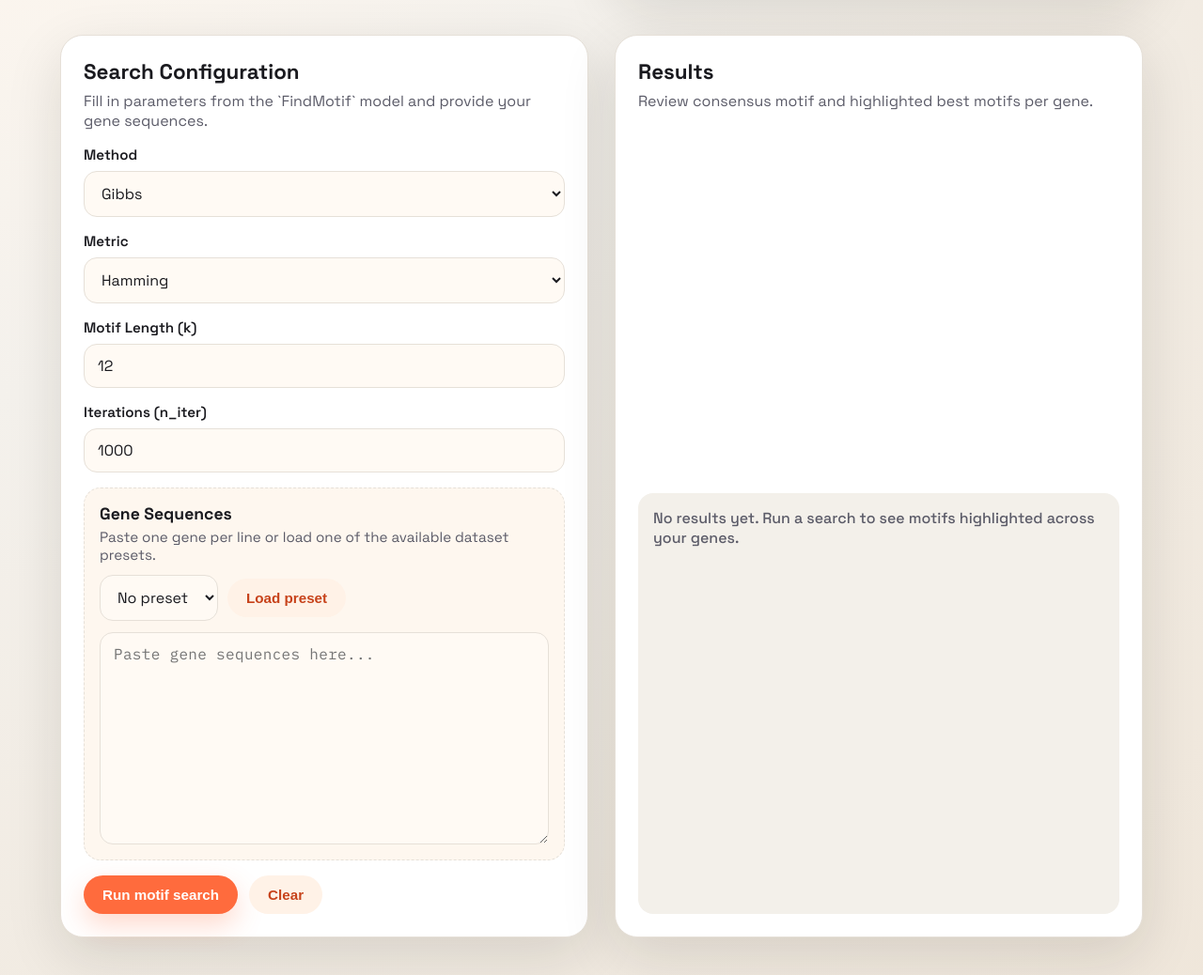
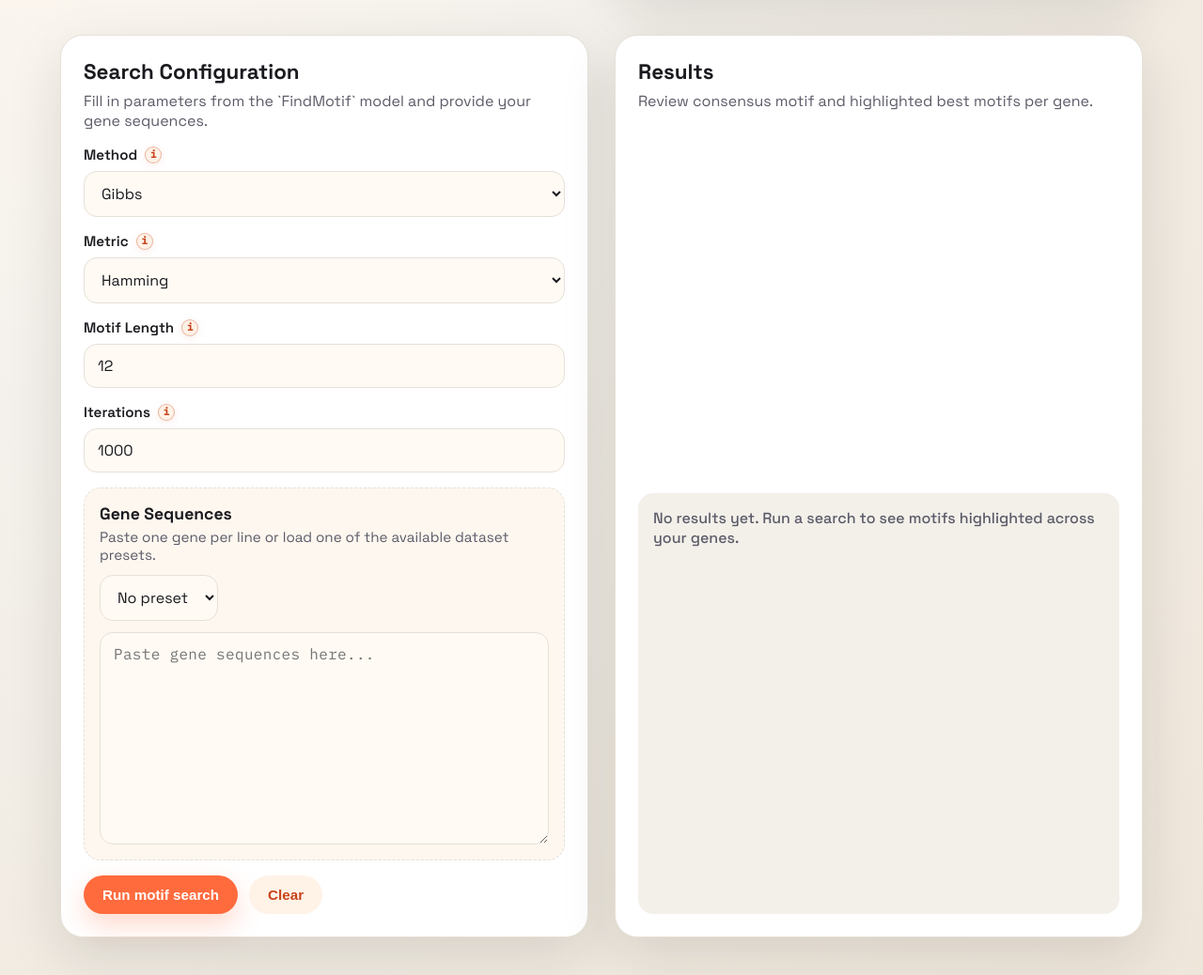
Before and after one commit to PandaMia/Motif-search, a FastAPI app: page / in a window 1280 px wide. Shown: the part 219-1257 px from the top of the page at 94% size. Run offline with FastAPI, Linux system fonts and the light colour scheme.

Commit message:
Enhance motif search functionality: add EM method, update models and UI, improve error handling, and refine styling

```diff
--- a/app.py
+++ b/app.py
@@ -27,7 +27,8 @@ app.mount(
 @app.get("/", response_class=HTMLResponse)
 async def index(request: Request):
     presets = [{key: value for key, value in preset.items() if key != "path"} for preset in load_presets(BASE_DIR)]
-    context = {"request": request, "presets": presets}
+    style_version = int(Path(BASE_DIR, "static", "style.css").stat().st_mtime)
+    context = {"request": request, "presets": presets, "style_version": style_version}
     return TEMPLATES.TemplateResponse("index.html", context)
 
 
--- a/motif_search/random_search.py
+++ b/motif_search/random_search.py
@@ -26,7 +26,6 @@ class RandomMotifSearch(BaseMotifSearch):
         """
         super().__init__(genes, k, metric)        # initialize BaseMotifSearch
         self.n_iter = n_iter                      # number of epochs
-        self.last_index = self.gene_len - self.k  # last possible index for motif start
 
     @error_handler
     def run_search(self) -> dict:
@@ -86,8 +85,8 @@ class RandomMotifSearch(BaseMotifSearch):
             List[str]: random motifs
         """
         random_motifs = []
-        for i in range(self.n_genes):
-            index = random.randint(0, self.last_index)
+        for i, last_index in enumerate(self.last_indexes):
+            index = random.randint(0, last_index)
             motif = self.genes[i][index: index + self.k]
             random_motifs.append(motif)
         return random_motifs
--- a/static/style.css
+++ b/static/style.css
@@ -124,6 +124,66 @@ h1 {
     font-size: 0.95rem;
 }
 
+.label-with-info {
+    display: inline-flex;
+    align-items: center;
+    gap: 8px;
+}
+
+.info-icon {
+    position: relative;
+    display: inline-flex;
+    align-items: center;
+    justify-content: center;
+    width: 18px;
+    height: 18px;
+    flex: 0 0 18px;
+    border-radius: 999px;
+    border: 1px solid rgba(199, 66, 26, 0.35);
+    background: #fff2e7;
+    color: var(--accent-dark);
+    font-family: var(--mono);
+    font-size: 0.7rem;
+    font-weight: 600;
+    line-height: 1;
+    cursor: help;
+    box-shadow: 0 2px 8px rgba(199, 66, 26, 0.1);
+    transition: transform 0.15s ease, box-shadow 0.15s ease;
+}
+
+.info-icon:hover,
+.info-icon:focus-visible {
+    transform: translateY(-1px);
+    box-shadow: 0 4px 12px rgba(199, 66, 26, 0.16);
+}
+
+.info-icon::after {
+    content: attr(title);
+    position: absolute;
+    left: calc(100% + 10px);
+    top: 50%;
+    transform: translateY(-50%);
+    min-width: 220px;
+    max-width: 280px;
+    padding: 10px 12px;
+    border-radius: 12px;
+    background: #1f1c18;
+    color: #fffaf4;
+    box-shadow: var(--shadow);
+    opacity: 0;
+    pointer-events: none;
+    transition: opacity 0.15s ease;
+    font-size: 0.78rem;
+    font-weight: 400;
+    line-height: 1.4;
+    z-index: 10;
+}
+
+.info-icon:hover::after,
+.info-icon:focus-visible::after {
+    opacity: 1;
+}
+
 input,
 select,
 textarea {
@@ -159,6 +219,10 @@ textarea {
     background: var(--bg-accent);
     display: grid;
     gap: 12px;
+}
+
+.genetic-params-group {
+    gap: 16px;
 }
 
 .group-header {
@@ -383,4 +447,12 @@ textarea {
         width: 100%;
         justify-content: center;
     }
+
+    .info-icon::after {
+        left: 0;
+        top: calc(100% + 10px);
+        transform: none;
+        min-width: 180px;
+        max-width: min(260px, 70vw);
+    }
 }
--- a/templates/index.html
+++ b/templates/index.html
@@ -4,7 +4,7 @@
     <meta charset="UTF-8" />
     <meta name="viewport" content="width=device-width, initial-scale=1.0" />
     <title>Motif Search Studio</title>
-    <link rel="stylesheet" href="/static/style.css" />
+    <link rel="stylesheet" href="/static/style.css?v={{ style_version }}" />
 </head>
 <body>
     <div class="page">
@@ -32,17 +32,24 @@
                 </div>
                 <form id="motifForm" class="form">
                     <div class="field-row">
-                        <label for="method">Method</label>
+                        <label for="method" class="label-with-info">
+                            <span>Method</span>
+                            <span class="info-icon" tabindex="0" title="Choose which motif-search algorithm to run." aria-label="Choose which motif-search algorithm to run.">i</span>
+                        </label>
                         <select id="method" name="method" required>
                             <option value="greedy">Greedy</option>
                             <option value="random">Random</option>
                             <option value="gibbs" selected>Gibbs</option>
                             <option value="genetic">Genetic</option>
+                            <option value="em">Expectation Maximization (EM)</option>
                         </select>
                     </div>
 
                     <div class="field-row">
-                        <label for="metric">Metric</label>
+                        <label for="metric" class="label-with-info">
+                            <span>Metric</span>
+                            <span class="info-icon" tabindex="0" title="Select how candidate motifs are scored and compared." aria-label="Select how candidate motifs are scored and compared.">i</span>
+                        </label>
                         <select id="metric" name="metric">
                             <option value="hamming" selected>Hamming</option>
                             <option value="entropy">Entropy</option>
@@ -50,28 +57,60 @@
                     </div>
 
                     <div class="field-row">
-                        <label for="k">Motif Length (k)</label>
+                        <label for="k" class="label-with-info">
+                            <span>Motif Length</span>
+                            <span class="info-icon" tabindex="0" title="Set the number of nucleotides in the motif to discover." aria-label="Set the number of nucleotides in the motif to discover.">i</span>
+                        </label>
                         <input id="k" name="k" type="number" min="2" value="12" required />
                     </div>
 
                         <div class="field-row optional" data-field="n_iter">
-                        <label for="n_iter">Iterations (n_iter)</label>
+                            <label for="n_iter" class="label-with-info">
+                                <span>Iterations</span>
+                                <span class="info-icon" tabindex="0" title="How many optimization steps the selected stochastic method will run." aria-label="How many optimization steps the selected stochastic method will run.">i</span>
+                            </label>
                         <input id="n_iter" name="n_iter" type="number" min="10" value="1000" />
                     </div>
 
+                        <div class="field-row optional" data-field="n_starts">
+                            <label for="n_starts" class="label-with-info">
+                                <span>Random Starts</span>
+                                <span class="info-icon" tabindex="0" title="How many random initializations EM will try before keeping the best result." aria-label="How many random initializations EM will try before keeping the best result.">i</span>
+                            </label>
+                        <input id="n_starts" name="n_starts" type="number" min="1" value="20" />
+                    </div>
+
+                    <div id="geneticParamsGroup" class="field-group genetic-params-group">
+                        <div class="group-header">
+                            <div>
+                                <h3>genetic_params</h3>
+                                <p>Grouped controls for genetic-only search parameters.</p>
+                            </div>
+                        </div>
+
                         <div class="field-row optional" data-field="n_bots">
-                        <label for="n_bots">Population Size (n_bots)</label>
+                            <label for="n_bots" class="label-with-info">
+                                <span>Population Size</span>
+                                <span class="info-icon" tabindex="0" title="Number of candidate solutions maintained by the genetic algorithm each generation." aria-label="Number of candidate solutions maintained by the genetic algorithm each generation.">i</span>
+                            </label>
                             <input id="n_bots" name="n_bots" type="number" min="10" value="100" />
                         </div>
 
                         <div class="field-row optional" data-field="n_surv">
-                        <label for="n_surv">Survivors (n_surv)</label>
+                            <label for="n_surv" class="label-with-info">
+                                <span>Survivors</span>
+                                <span class="info-icon" tabindex="0" title="Top-scoring candidates kept after each genetic generation." aria-label="Top-scoring candidates kept after each genetic generation.">i</span>
+                            </label>
                             <input id="n_surv" name="n_surv" type="number" min="2" value="20" />
                         </div>
 
                         <div class="field-row optional" data-field="mutation_coef">
-                        <label for="mutation_coef">Mutation Coefficient</label>
+                            <label for="mutation_coef" class="label-with-info">
+                                <span>Mutation Coefficient</span>
+                                <span class="info-icon" tabindex="0" title="Chance that a gene position mutates when creating a new genetic candidate." aria-label="Chance that a gene position mutates when creating a new genetic candidate.">i</span>
+                            </label>
                             <input id="mutation_coef" name="mutation_coef" type="number" min="0" max="1" step="0.01" value="0.15" />
+                        </div>
                     </div>
 
                     <div class="field-group">
@@ -91,7 +130,6 @@
                                     <option value="">No presets available</option>
                                     {% endif %}
                                 </select>
-                                <button type="button" id="loadPreset" class="btn ghost">Load preset</button>
                             </div>
                         </div>
                         <div id="presetDescription" class="preset-description hidden"></div>
@@ -134,6 +172,7 @@
     </div>
 
     <script>
+        const STATUS_EMPTY_MESSAGE = "No results yet. Run a search to see motifs highlighted across your genes.";
         const form = document.getElementById("motifForm");
         const methodSelect = document.getElementById("method");
         const genesInput = document.getElementById("genes");
@@ -144,10 +183,12 @@
         const geneListEl = document.getElementById("geneList");
         const presetSelect = document.getElementById("preset");
         const presetDescriptionEl = document.getElementById("presetDescription");
+        const geneticParamsGroup = document.getElementById("geneticParamsGroup");
         const presets = {{ presets | tojson }};
 
         const optionalFields = {
             n_iter: document.querySelector('[data-field="n_iter"]'),
+            n_starts: document.querySelector('[data-field="n_starts"]'),
             n_bots: document.querySelector('[data-field="n_bots"]'),
             n_surv: document.querySelector('[data-field="n_surv"]'),
             mutation_coef: document.querySelector('[data-field="mutation_coef"]')
@@ -158,7 +199,9 @@
 
         function updateOptionalFields() {
             const method = methodSelect.value;
-            optionalFields.n_iter.classList.toggle("hidden", !(method === "random" || method === "gibbs" || method === "genetic"));
+            geneticParamsGroup.classList.toggle("hidden", method !== "genetic");
+            optionalFields.n_iter.classList.toggle("hidden", !(method === "random" || method === "gibbs" || method === "genetic" || method === "em"));
+            optionalFields.n_starts.classList.toggle("hidden", method !== "em");
             optionalFields.n_bots.classList.toggle("hidden", method !== "genetic");
             optionalFields.n_surv.classList.toggle("hidden", method !== "genetic");
             optionalFields.mutation_coef.classList.toggle("hidden", method !== "genetic");
@@ -166,7 +209,10 @@
 
         methodSelect.addEventListener("change", updateOptionalFields);
         updateOptionalFields();
-        presetSelect.addEventListener("change", updatePresetDescription);
+        presetSelect.addEventListener("change", async () => {
+            updatePresetDescription();
+            await loadSelectedPreset();
+        });
         updatePresetDescription();
 
         function escapeHtml(value) {
@@ -248,14 +294,21 @@
             const k = Number.parseInt(document.getElementById("k").value, 10);
 
             const payload = { genes, k, method, metric };
+            const geneticParams = {};
 
-            if (method === "random" || method === "gibbs" || method === "genetic") {
+            if (method === "random" || method === "gibbs" || method === "genetic" || method === "em") {
                 payload.n_iter = Number.parseInt(document.getElementById("n_iter").value, 10);
             }
+            if (method === "em") {
+                payload.n_starts = Number.parseInt(document.getElementById("n_starts").value, 10);
+            }
             if (method === "genetic") {
-                payload.n_bots = Number.parseInt(document.getElementById("n_bots").value, 10);
-                payload.n_surv = Number.parseInt(document.getElementById("n_surv").value, 10);
-                payload.mutation_coef = Number.parseFloat(document.getElementById("mutation_coef").value);
+                geneticParams.n_bots = Number.parseInt(document.getElementById("n_bots").value, 10);
+                geneticParams.n_surv = Number.parseInt(document.getElementById("n_surv").value, 10);
+                geneticParams.mutation_coef = Number.parseFloat(document.getElementById("mutation_coef").value);
+            }
+            if (Object.keys(geneticParams).length > 0) {
+                payload.genetic_params = geneticParams;
             }
 
             try {
@@ -301,12 +354,17 @@
             updateOptionalFields();
             updatePresetDescription();
             clearResults();
-            setStatus("No results yet. Run a search to see motifs highlighted across your genes.", "empty");
+            setStatus(STATUS_EMPTY_MESSAGE, "empty");
         });
 
-        document.getElementById("loadPreset").addEventListener("click", async () => {
+        async function loadSelectedPreset() {
             const preset = presetSelect.value;
-            if (!preset) return;
+            clearResults();
+            if (!preset) {
+                genesInput.value = "";
+                setStatus(STATUS_EMPTY_MESSAGE, "empty");
+                return;
+            }
 
             try {
                 setStatus("Loading preset...", "loading");
@@ -327,7 +385,7 @@
             } catch (error) {
                 setStatus(error.message || "Unable to load preset", "error");
             }
-        });
+        }
     </script>
 </body>
 </html>
```
Also changed, not shown: METHODS.md (added, +28 -0 lines), config/base_models.py (+10 -5 lines), data/LexA.json (added, +23 -0 lines), manager.py (+18 -3 lines), motif_search/base_search.py (+7 -0 lines), motif_search/em_search.py (added, +129 -0 lines), motif_search/genetic_search.py (+4 -5 lines), motif_search/gibbs_search.py (+5 -4 lines), README.md. Lines whose indentation alone changed are shown as unchanged.
